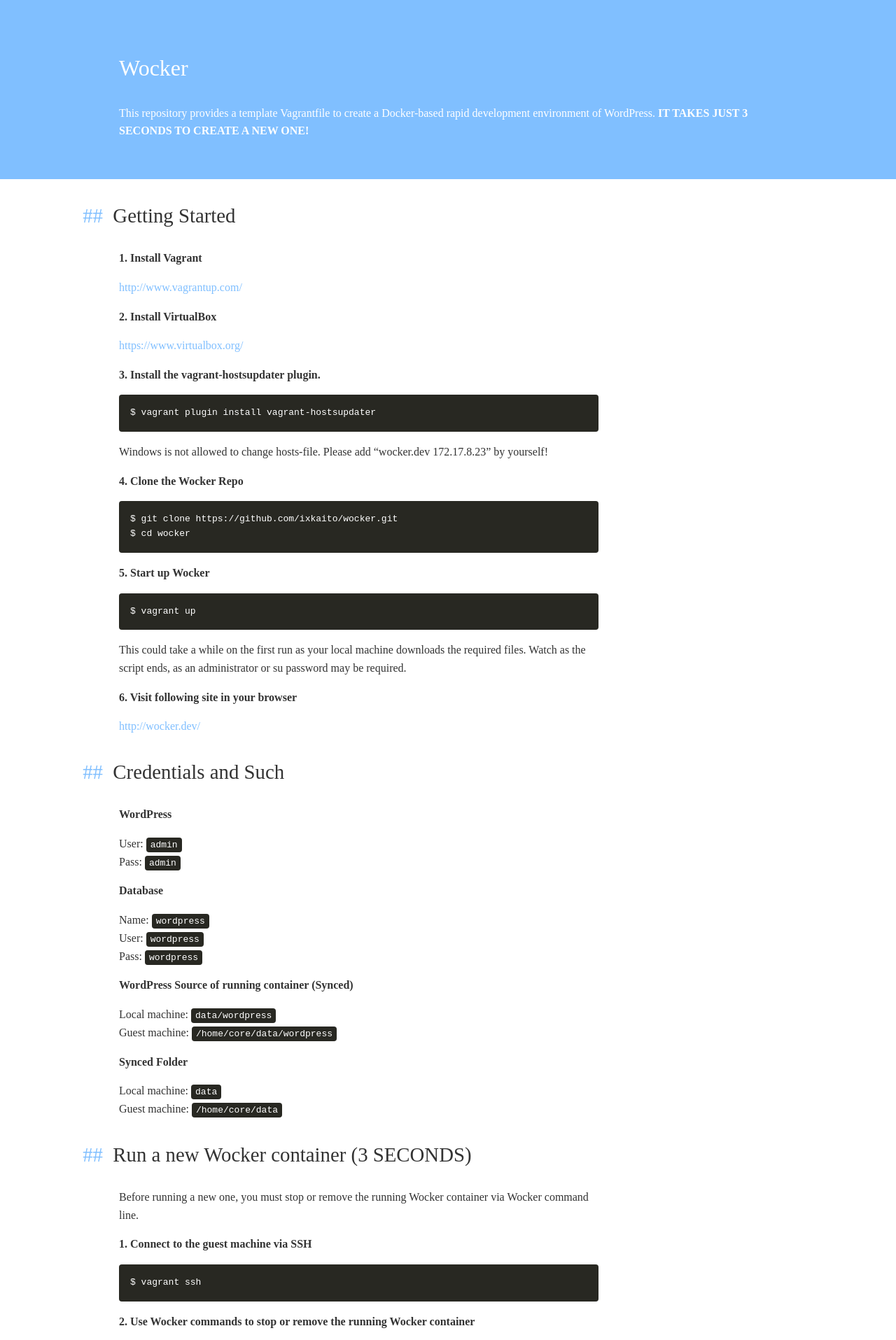
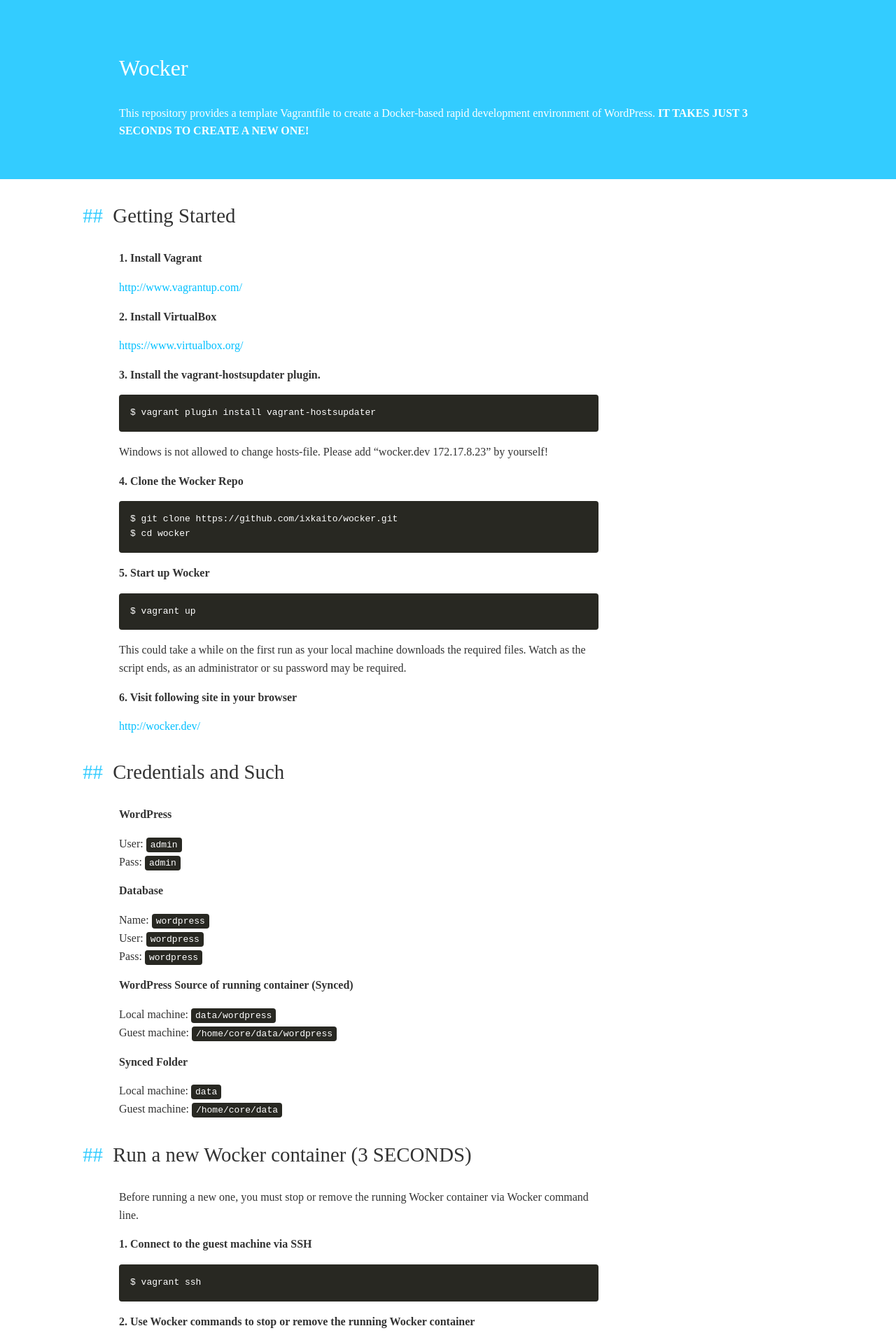
Before and after one commit to wckr/wckr.github.io, a Jekyll site: the page built from index.md, in a window 1280 px wide. Shown: the top 1915 px of the page at 70% size. Built offline with Jekyll 4.4.1, drawn with Linux system fonts in a browser that asks for light colours; Markdown is read by kramdown in place of the engine named in the settings.

Commit message:
Update color

```diff
--- a/assets/_sass/_variables.scss
+++ b/assets/_sass/_variables.scss
@@ -1,9 +1,11 @@
 @charset "UTF-8";
 
-$blue: #80bfff;
+$blue: #33ccff;
+
+$brand_color: $blue;
 
 $font_color: #333;
-$brand_color: $blue;
+$link_color: darken($brand_color, 10%);
 $pre_bg_color: #282822;
 
 
--- a/assets/_sass/style.scss
+++ b/assets/_sass/style.scss
@@ -13,7 +13,7 @@
 }
 
 a {
-	color: $brand_color;
+	color: $link_color;
 	text-decoration: none;
 
 	&:hover {
--- a/assets/css/style.css
+++ b/assets/css/style.css
@@ -152,7 +152,7 @@
 
 /* line 15, ../_sass/style.scss */
 a {
-  color: #80bfff;
+  color: deepskyblue;
   text-decoration: none;
 }
 /* line 19, ../_sass/style.scss */
@@ -228,7 +228,7 @@
 /* line 80, ../_sass/style.scss */
 .site-header {
   padding: 40px;
-  background: #80bfff;
+  background: #33ccff;
   color: #fff;
 }
 
@@ -239,7 +239,7 @@
 /* line 92, ../_sass/style.scss */
 .site-content h1:before {
   content: "#";
-  color: #80bfff;
+  color: #33ccff;
   margin-right: 0.5em;
 }
 /* line 99, ../_sass/style.scss */
@@ -249,7 +249,7 @@
 /* line 102, ../_sass/style.scss */
 .site-content h2:before {
   content: "##";
-  color: #80bfff;
+  color: #33ccff;
   margin-right: 0.5em;
 }
 /* line 109, ../_sass/style.scss */
@@ -259,7 +259,7 @@
 /* line 112, ../_sass/style.scss */
 .site-content h3:before {
   content: "###";
-  color: #80bfff;
+  color: #33ccff;
   margin-right: 0.5em;
 }
 
```
Also changed, not shown: assets/images/apple-touch-icon-precomposed.png (deleted), assets/images/favicon.ico (deleted).
